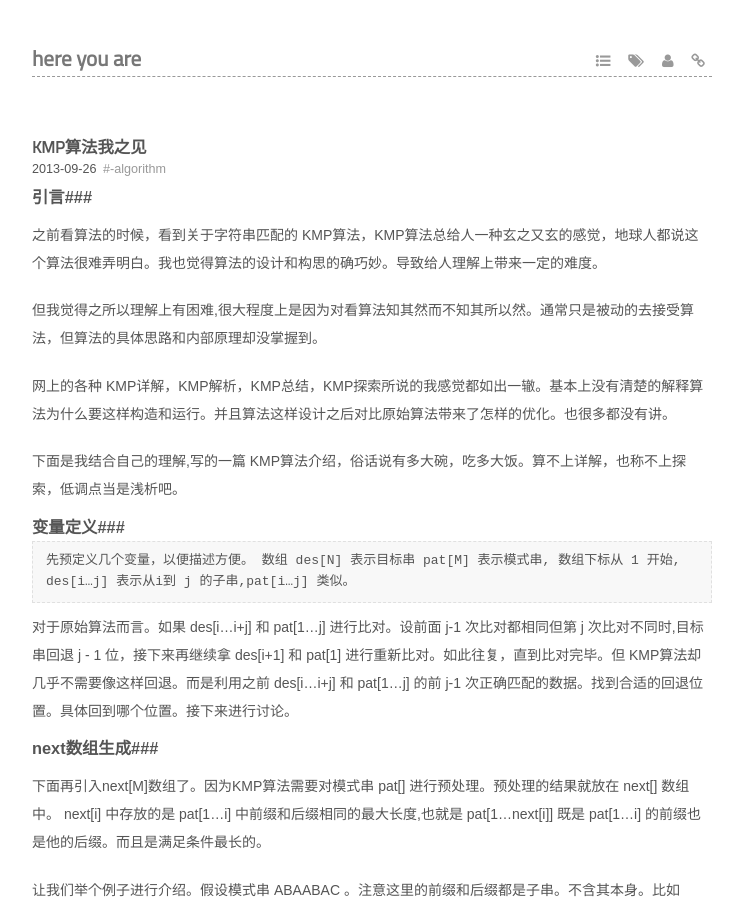
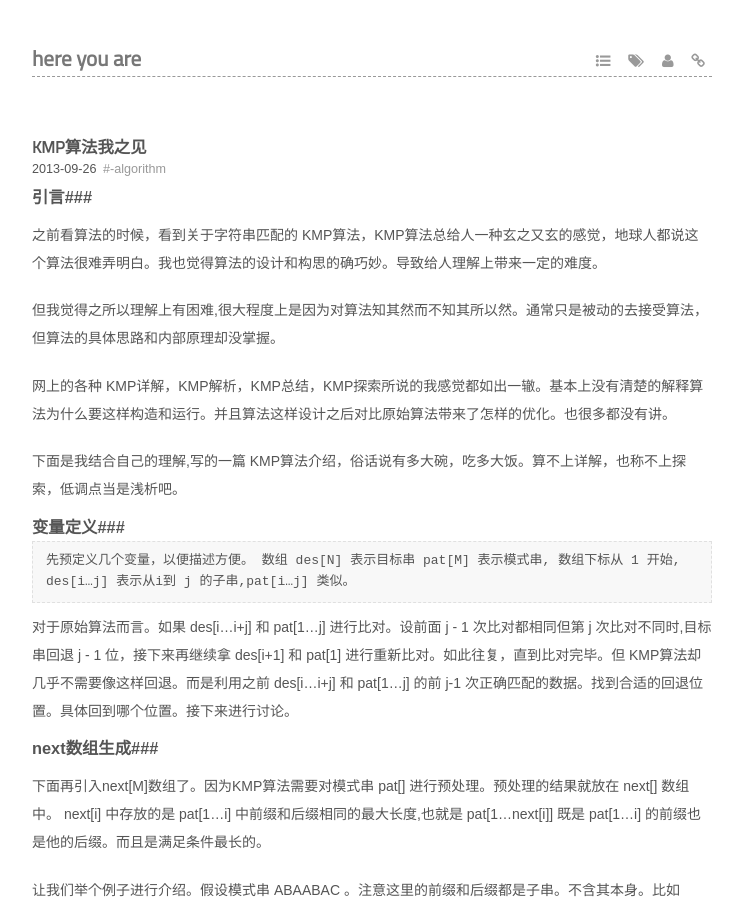
Before and after one commit to wujiantao/wujiantao.github.com, a Jekyll site: the page built from _posts/2013-09-26-kmp.markdown, in a window 1280 px wide and 900 px high. Shown: the whole window, without its empty margins (268-1011 px from the left). Built offline with Jekyll 4.4.1, drawn with Linux system fonts in a browser that asks for light colours; some web fonts are replaced; Markdown is read by kramdown in place of the engine named in the settings; comment, search, counter and statistics services are not loaded; some of the changed text lies outside the part shown.

Commit message:
update template

```diff
--- a/_layouts/post.html
+++ b/_layouts/post.html
@@ -25,7 +25,7 @@ layout: default
   <section class="comment">
 
 <!-- Duoshuo Comment BEGIN -->
- <div class="ds-thread"></div>
+<div class="ds-thread" data-author-key="wujt" {% if page.key %} data-thread-key={{ page.key }} {% endif %}></div>
 	<script type="text/javascript">
 	var duoshuoQuery = {short_name:"wujt"};
 	(function() {
--- a/_posts/2013-09-26-kmp.markdown
+++ b/_posts/2013-09-26-kmp.markdown
@@ -10,7 +10,7 @@ tags:
 
 之前看算法的时候，看到关于字符串匹配的 KMP算法，KMP算法总给人一种玄之又玄的感觉，地球人都说这个算法很难弄明白。我也觉得算法的设计和构思的确巧妙。导致给人理解上带来一定的难度。
 
-但我觉得之所以理解上有困难,很大程度上是因为对看算法知其然而不知其所以然。通常只是被动的去接受算法，但算法的具体思路和内部原理却没掌握到。
+但我觉得之所以理解上有困难,很大程度上是因为对算法知其然而不知其所以然。通常只是被动的去接受算法，但算法的具体思路和内部原理却没掌握。
 
 网上的各种 KMP详解，KMP解析，KMP总结，KMP探索所说的我感觉都如出一辙。基本上没有清楚的解释算法为什么要这样构造和运行。并且算法这样设计之后对比原始算法带来了怎样的优化。也很多都没有讲。
 
@@ -21,7 +21,7 @@ tags:
 
 >先预定义几个变量，以便描述方便。 数组 des[N] 表示目标串 pat[M] 表示模式串, 数组下标从 1 开始, des[i...j] 表示从i到 j 的子串,pat[i...j] 类似。
 
-对于原始算法而言。如果 des[i...i+j] 和 pat[1...j] 进行比对。设前面 j-1 次比对都相同但第 j 次比对不同时,目标串回退 j - 1 位，接下来再继续拿 des[i+1] 和 pat[1] 进行重新比对。如此往复，直到比对完毕。但 KMP算法却几乎不需要像这样回退。而是利用之前 des[i...i+j] 和 pat[1...j] 的前 j-1 次正确匹配的数据。找到合适的回退位置。具体回到哪个位置。接下来进行讨论。
+对于原始算法而言。如果 des[i...i+j] 和 pat[1...j] 进行比对。设前面 j - 1 次比对都相同但第 j 次比对不同时,目标串回退 j - 1 位，接下来再继续拿 des[i+1] 和 pat[1] 进行重新比对。如此往复，直到比对完毕。但 KMP算法却几乎不需要像这样回退。而是利用之前 des[i...i+j] 和 pat[1...j] 的前 j-1 次正确匹配的数据。找到合适的回退位置。具体回到哪个位置。接下来进行讨论。
 
 
 ###next数组生成###
--- a/links.markdown
+++ b/links.markdown
@@ -5,5 +5,6 @@ layout: page
 
 [zhaofei](http://xuelangZF.github.io)
 [zhangjie](http://zhjie231.github.io)
+[king](http://heykings.com)
 
 -----
```
Also changed, not shown: other parts of _posts/2013-09-26-kmp.markdown (+1 -1 lines).
